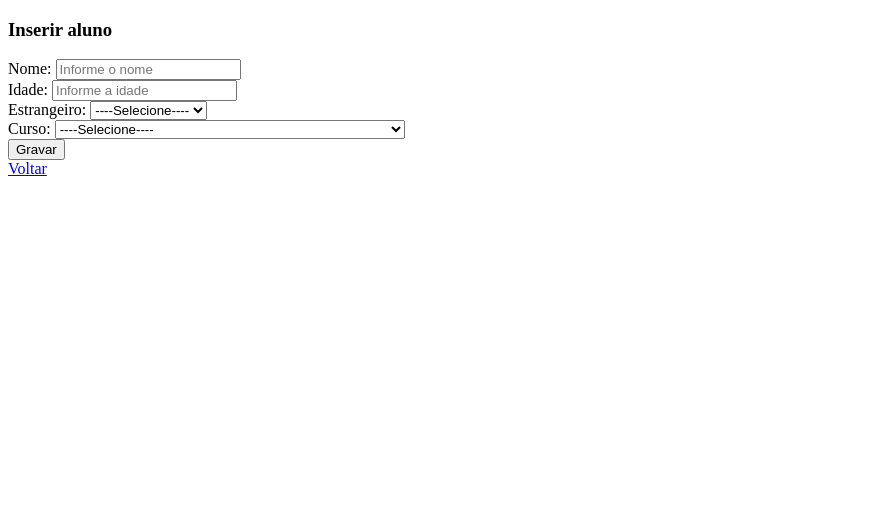
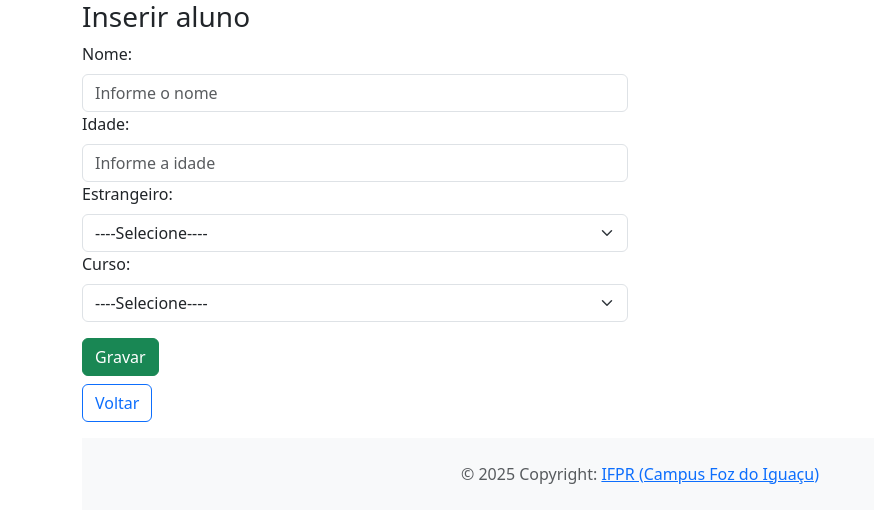
Before and after one commit to danxzxz/LPW, a PHP site: page /view/alunos/inserir.php in a window 1280 px wide. Shown: the top 523 px of the page, without its empty margins (0-874 px from the left). Run offline with PHP 8.4, Linux system fonts and the light colour scheme; data comes from the database, SQL or seed files in the repository.

Commit message:
Add files via upload

```diff
--- a/crud_alunos/controller/AlunoController.php
+++ b/crud_alunos/controller/AlunoController.php
@@ -51,7 +51,7 @@ class AlunoController {
         //se nao tiver erros, alterar o aluno no banco de dados
         $erro = $this->alunoDAO->alterar($aluno);
         if($erro) {
-            array_push($erros, "Erro ao salvar o aluno!");
+            array_push($erros, "Erro ao atualizar o aluno!");
             if(AMB_DEV)
                 array_push($erros, $erro->getMessage());
         }
@@ -59,6 +59,14 @@ class AlunoController {
 
     }
 
+    public function excluirPorId(int $id) {
+        $erro = $this->alunoDAO->excluirPorId($id);
+        if($erro) {
+            array_push($erros, "Erro ao excluir o aluno!");
+            if(AMB_DEV)
+                array_push($erros, $erro->getMessage());
+        }
 
-
+        return $erros;
+    }
 }
--- a/crud_alunos/dao/AlunoDAO.php
+++ b/crud_alunos/dao/AlunoDAO.php
@@ -72,6 +72,19 @@ class AlunoDAO {
 
     }
 
+      public function excluirPorId(int $id) {
+          try {
+            $sql = "DELETE FROM alunos
+                    WHERE id = ?";
+            $stm = $this->conexao->prepare($sql);
+            $stm->execute([$id]);
+            return NULL;
+        } catch(PDOException $e) {
+            return $e;
+        }
+
+    }
+
     private function map(array $result) {
         $alunos = array();
         foreach($result as $r) {
--- a/crud_alunos/view/alunos/form.php
+++ b/crud_alunos/view/alunos/form.php
@@ -9,42 +9,45 @@ $cursos = $cursoCont->listar();
 include_once(__DIR__ . "/../include/header.php");
 ?>
 
-<h3><?= $aluno && $aluno->getId() > 0 ? 'Alterar': 'Inserir'?> aluno</h3>
+<h3><?= $aluno && $aluno->getId() > 0 ? 'Alterar' : 'Inserir' ?> aluno</h3>
+
+<div class="row">
+    <div class="col-6">
 
         <form method="POST" action="">
 
             <div>
-        <label for="txtNome">Nome:</label>
+                <label for="txtNome" class="form-label">Nome:</label>
                 <input type="text" id="txtNome" name="nome"
-            placeholder="Informe o nome"
+                    placeholder="Informe o nome" class="form-control"
                     value="<?= $aluno ? $aluno->getNome() : '' ?>">
             </div>
 
             <div>
-        <label for="txtIdade">Idade:</label>
+                <label for="txtIdade" class="form-label">Idade:</label>
                 <input type="number" id="txtIdade" name="idade"
-            placeholder="Informe a idade"
+                    placeholder="Informe a idade" class="form-control"
                     value="<?= $aluno ? $aluno->getIdade() : '' ?>">
             </div>
 
             <div>
-        <label for="selEstrang">Estrangeiro:</label>
-        <select name="estrang" id="selEstrang">
+                <label for="selEstrang" class="form-label">Estrangeiro:</label>
+                <select name="estrang" id="selEstrang" class="form-select">
                     <option value="">----Selecione----</option>
-            <option value="S"<?= $aluno && $aluno->getEstrangeiro() == 'S' ? 'selected' : '' ?>>  Sim</option>
+                    <option value="S" <?= $aluno && $aluno->getEstrangeiro() == 'S' ? 'selected' : '' ?>> Sim</option>
                     <option value="N" <?= $aluno && $aluno->getEstrangeiro() == 'N' ? 'selected' : '' ?>> Não</option>
                 </select>
             </div>
 
             <div>
-    <label for="selCurso">Curso:</label>
-    <select name="curso" id="selCurso">
+                <label for="selCurso" class="form-label">Curso:</label>
+                <select name="curso" id="selCurso" class="form-select">
                     <option value="">----Selecione----</option>
-        <?php foreach($cursos as $c): ?>
+                    <?php foreach ($cursos as $c): ?>
                         <option value="<?= $c->getId() ?>"
 
-                <?php if($aluno && $aluno->getCurso() && $aluno->getCurso()->getId() == $c->getId())
-                     echo "selected" ;
+                            <?php if ($aluno && $aluno->getCurso() && $aluno->getCurso()->getId() == $c->getId())
+                                echo "selected";
                             ?>>
 
                             <?= $c ?>
@@ -57,18 +60,22 @@ include_once(__DIR__ . "/../include/header.php");
                 value="<?= $aluno ? $aluno->getId() : 0 ?>">
 
 
-    <div>
-        <button type="submit">Gravar</button>
+            <div class="mt-3">
+                <button type="submit" class="btn btn-success">Gravar</button>
             </div>
 
         </form>
-
-<div style="color: red;">
+ </div>
+     <div class="col-6">
+        <?php if($msgErro) : ?>
+        <div class="alert alert-danger ">
             <?= $msgErro ?>
         </div>
-
-<div>
-    <a href="listar.php">Voltar</a>
+        <?php endif; ?>
+    </div>
+</div>
+<div class="mt-2">
+    <a href="listar.php" class="btn btn-outline-primary">Voltar</a>
 </div>
 
 
--- a/crud_alunos/view/alunos/listar.php
+++ b/crud_alunos/view/alunos/listar.php
@@ -18,7 +18,7 @@
     <a href="inserir.php">Inserir</a>
 </div>
 
-<table border="1">
+<table class="table table-striped">
     <!-- Cabeçalho -->
     <tr>
         <th>ID</th>
--- a/crud_alunos/view/include/footer.php
+++ b/crud_alunos/view/include/footer.php
@@ -1,2 +1,16 @@
+<footer class="bg-light text-muted mt-3">
+    <div class="text-center p-4">
+        © 2025 Copyright:
+        <a href="https://foz.ifpr.edu.br"
+            target="blank">IFPR (Campus Foz do Iguaçu)</a>
+    </div>
+</footer>
+
+</div> <!-- Fecha a div.container do header -->
+
+<!-- inclusao do js do bootstrap -->
+<script src="https://cdn.jsdelivr.net/npm/bootstrap@5.3.7/dist/js/bootstrap.bundle.min.js" integrity="sha384-ndDqU0Gzau9qJ1lfW4pNLlhNTkCfHzAVBReH9diLvGRem5+R9g2FzA8ZGN954O5Q" crossorigin="anonymous"></script>
+
 </body>
+
 </html>
--- a/crud_alunos/view/include/header.php
+++ b/crud_alunos/view/include/header.php
@@ -3,6 +3,9 @@
 <head>
     <meta charset="UTF-8">
     <meta name="viewport" content="width=device-width, initial-scale=1.0">
+     <link href="https://cdn.jsdelivr.net/npm/bootstrap@5.3.7/dist/css/bootstrap.min.css" rel="stylesheet" integrity="sha384-LN+7fdVzj6u52u30Kp6M/trliBMCMKTyK833zpbD+pXdCLuTusPj697FH4R/5mcr" crossorigin="anonymous">
     <title>Crud Alunos</title>
 </head>
 <body>
+
+<div class="container">
```
Also changed, not shown: crud_alunos/view/alunos/excluir.php (+19 -9 lines). Lines whose indentation alone changed are shown as unchanged.
